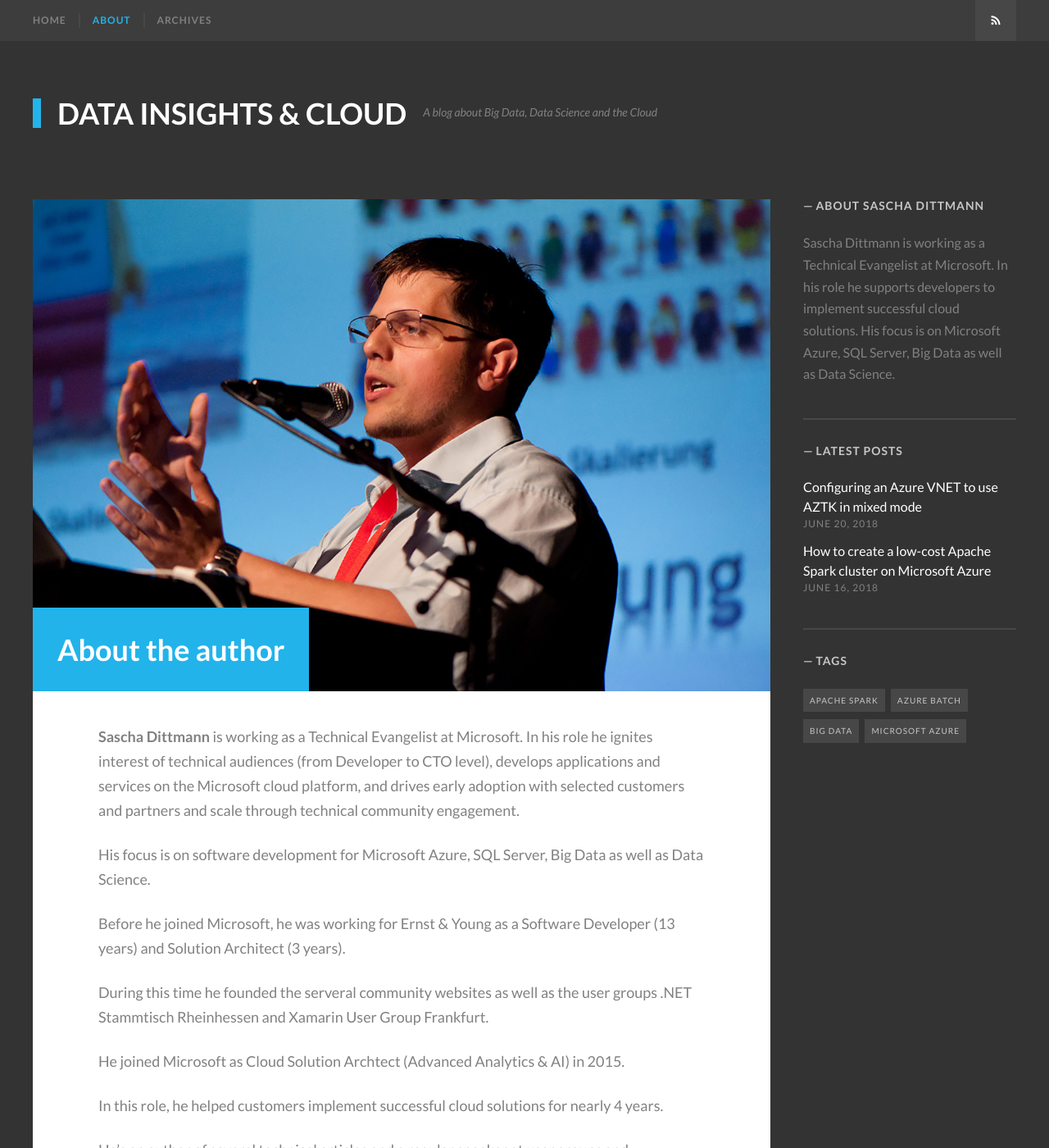
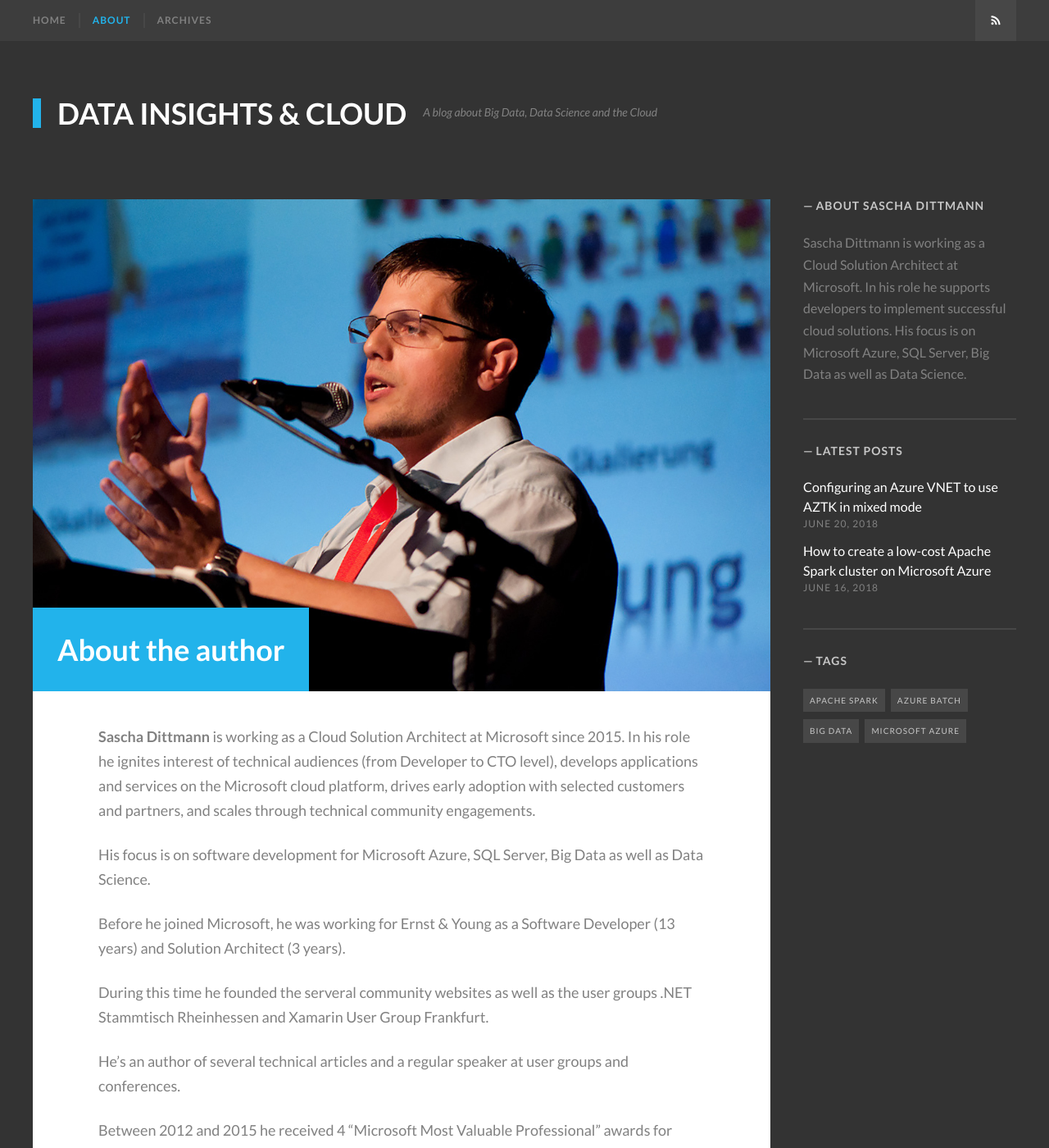
Before and after one commit to SaschaDittmann/datainsightsblog, a Jekyll site: the page built from about.md, in a window 1280 px wide and 1400 px high. Shown: the whole window at 82% size. Built offline with Jekyll 4.4.1, drawn with Linux system fonts in a browser that asks for light colours; some web fonts are replaced.

Commit message:
about me updated.

```diff
--- a/_config.yml
+++ b/_config.yml
@@ -40,7 +40,7 @@ utterances: SaschaDittmann/datainsightsblog
 
 # Author information - author info at the bottom of the post
 author_name: "Sascha Dittmann"
-author_bio: "Sascha Dittmann is working as a Technical Evangelist at Microsoft. In his role he supports developers to implement successful cloud solutions. His focus is on Microsoft Azure, SQL Server, Big Data as well as Data Science."
+author_bio: "Sascha Dittmann is working as a Cloud Solution Architect at Microsoft. In his role he supports developers to implement successful cloud solutions. His focus is on Microsoft Azure, SQL Server, Big Data as well as Data Science."
 author_url:  "https://www.sascha-dittmann.de"
 author_location: "Winterborn, Germany"
 author_image: /images/saschadittmann.jpg
--- a/about.md
+++ b/about.md
@@ -5,8 +5,8 @@ description: Sascha blogs about Big Data, Data Science and the Cloud
 banner_image: aboutPage.jpg
 ---
 
-**Sascha Dittmann** is working as a Technical Evangelist at Microsoft.
-In his role he ignites interest of technical audiences (from Developer to CTO level), develops applications and services on the Microsoft cloud platform, and drives early adoption with selected customers and partners and scale through technical community engagement.
+**Sascha Dittmann** is working as a Cloud Solution Architect at Microsoft since 2015.
+In his role he ignites interest of technical audiences (from Developer to CTO level), develops applications and services on the Microsoft cloud platform, drives early adoption with selected customers and partners, and scales through technical community engagements.
 
 His focus is on software development for Microsoft Azure, SQL Server, Big Data as well as Data Science.
 
@@ -14,10 +14,6 @@ Before he joined Microsoft, he was working for Ernst & Young as a Software Devel
 
 During this time he founded the serveral community websites as well as the user groups .NET Stammtisch Rheinhessen and Xamarin User Group Frankfurt.
 
-He joined Microsoft as Cloud Solution Archtect (Advanced Analytics & AI) in 2015.
-
-In this role, he helped customers implement successful cloud solutions for nearly 4 years.
-
 He's an author of several technical articles and a regular speaker at user groups and conferences.
 
 Between 2012 and 2015 he received 4 "Microsoft Most Valuable Professional" awards for Microsoft Azure.
```
